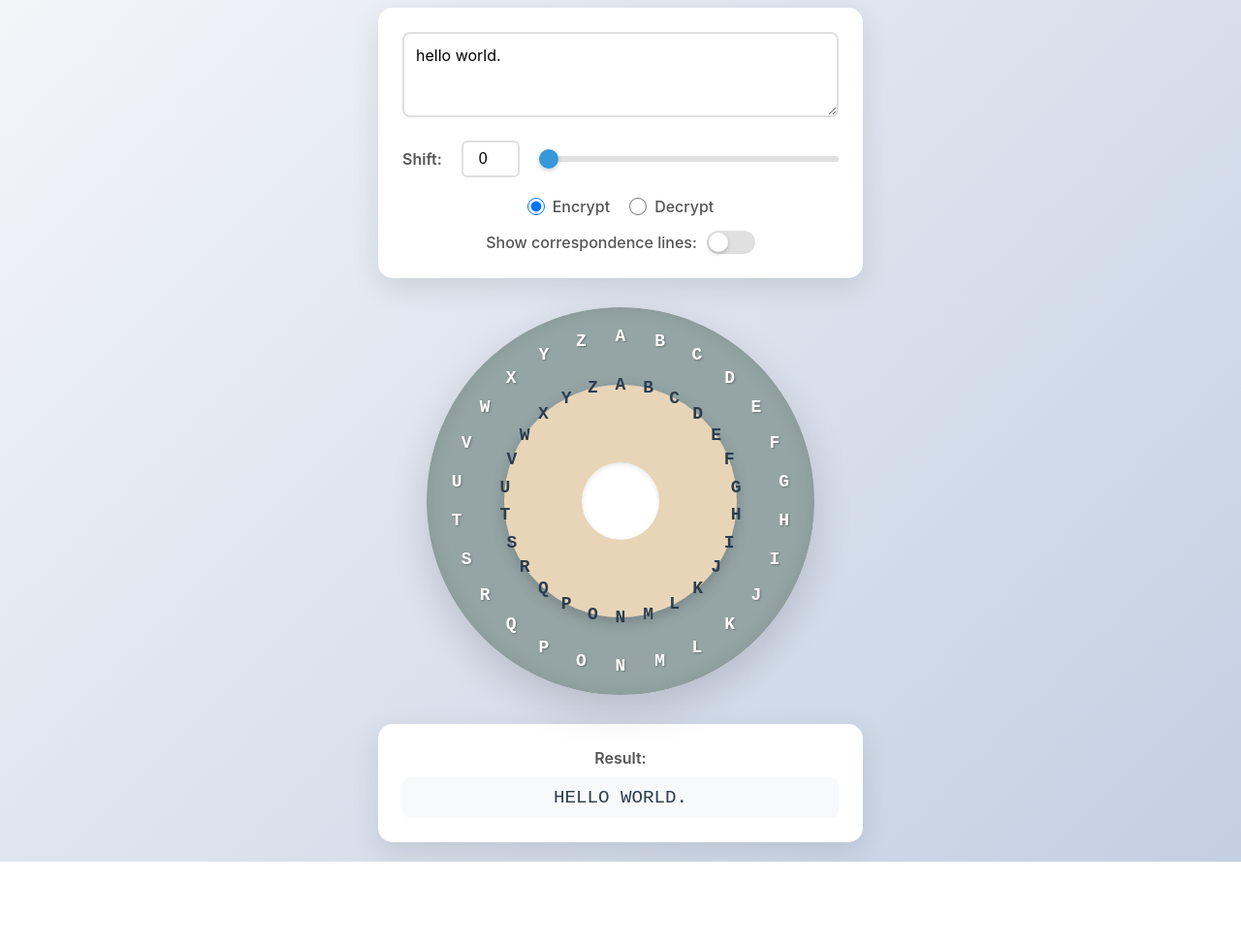
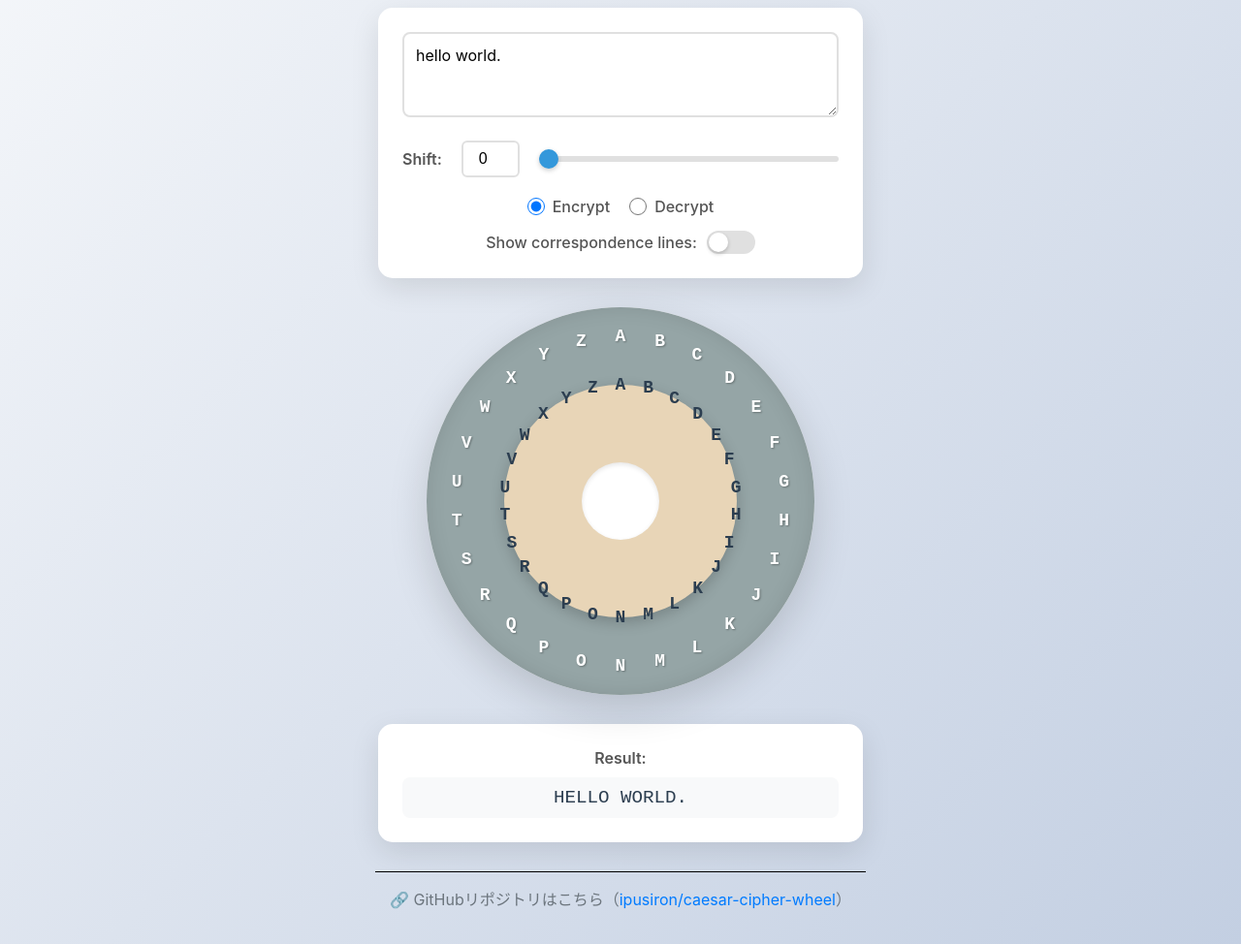
Before and after one commit to ipusiron/caesar-cipher-wheel, a plain HTML site: page index.html in a window 1280 px wide. Shown: the part 91-1065 px from the top of the page at 97% size. Before the commit the page ends 980 px from the top, so only its background shows below. Drawn offline with Linux system fonts and the light colour scheme.

Commit message:
フッターにリンクを追加.

```diff
--- a/index.html
+++ b/index.html
@@ -51,6 +51,10 @@
   <div class="output-panel">
     <span class="output-label">Result:</span>
     <div id="output"></div>
+  </div>
+
+  <div style="margin-top: 30px; padding: 15px; text-align: center; border-top: 1px solid #000000; color: #6c757d;">
+    🔗 GitHubリポジトリはこちら（<a href="https://github.com/ipusiron/caesar-cipher-wheel" target="_blank" style="color: #007bff; text-decoration: none;">ipusiron/caesar-cipher-wheel</a>）
   </div>
 
   <script>
```
